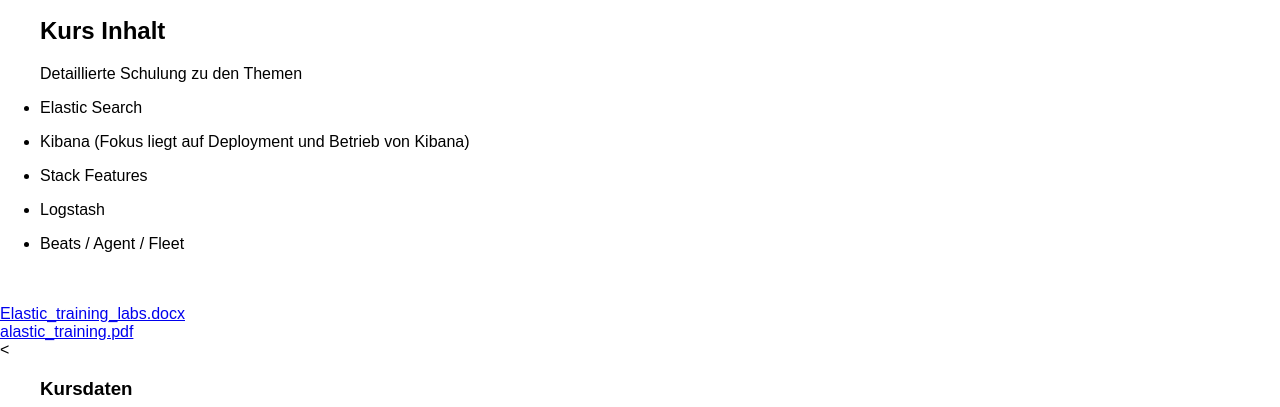
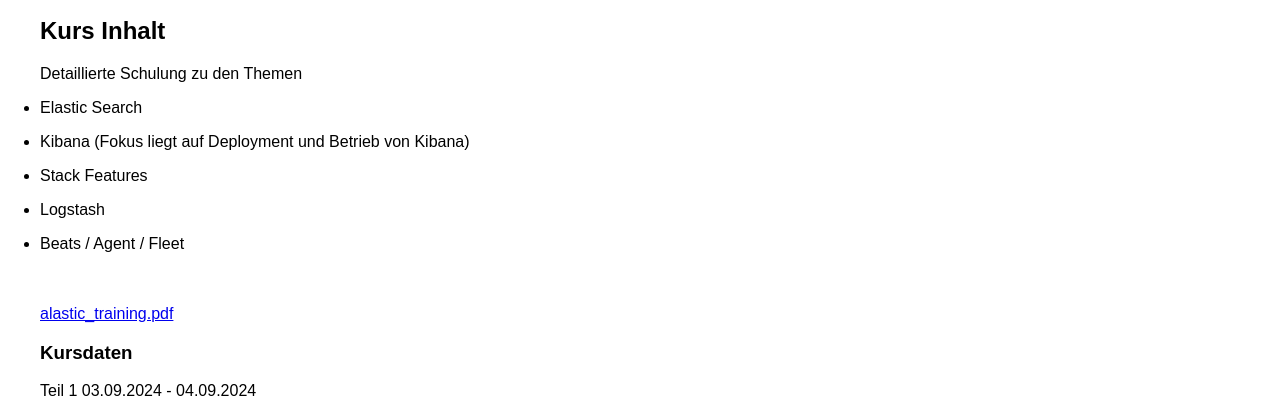
Before and after one commit to abderrazzakchabab/ki-initiative, a plain HTML site: page index.html in a window 1280 px wide. Shown: the part 393-800 px from the top of the page. Drawn offline with Linux system fonts and the light colour scheme.

Commit message:
Update index.html

```diff
--- a/index.html
+++ b/index.html
@@ -64,11 +64,11 @@
 
 <br>
 <br>
-    <a href=/Elastic_training_labs.docx> Elastic_training_labs.docx</a>
+    <a style="margin-left:40px; href=/Elastic_training_labs.docx> Elastic_training_labs.docx</a>
 <br>
-<a href=/elastic_training.pdf>alastic_training.pdf</a>
+<a style="margin-left:40px; href=/elastic_training.pdf>alastic_training.pdf</a>
 <br>
-<
+
 <h3 style="margin-left:40px;"><strong>Kursdaten&nbsp;</strong></h3>
 <p style="margin-left:40px;">Teil 1 03.09.2024 - 04.09.2024&nbsp;</p>
 <p style="margin-left:40px;">Teil 2 10.09.2024 - 11.09.2024&nbsp;</p>
```
